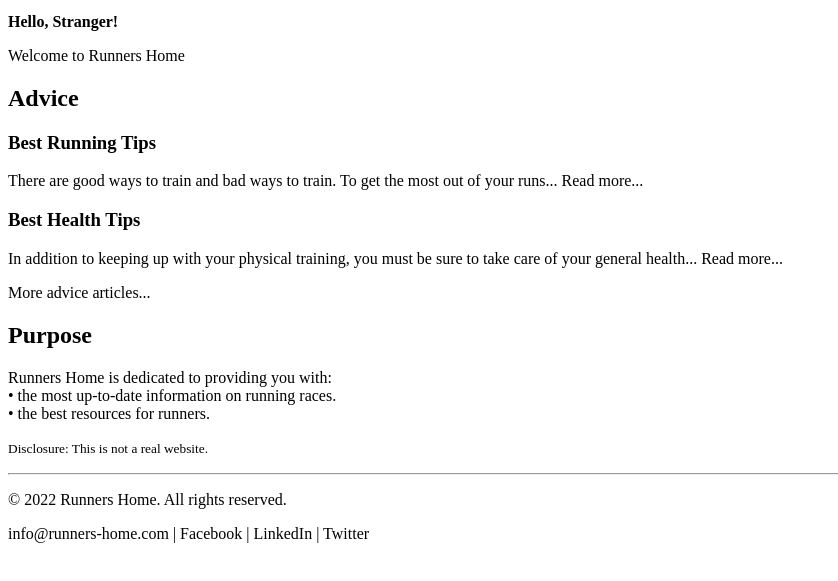
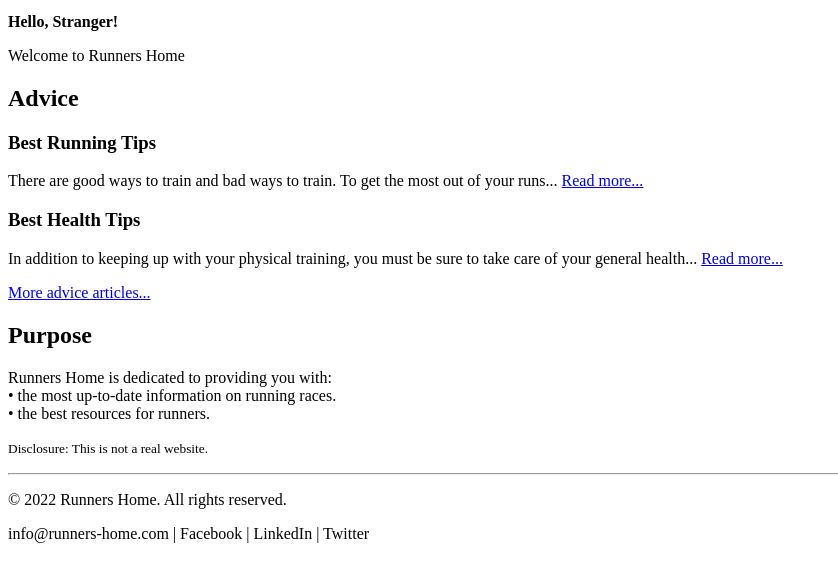
Before and after one commit to tlg-24-05-visa-sde-1/sd-links-exercise, a plain HTML site: page index.html in a window 1280 px wide. Shown: the part 101-682 px from the top of the page, without its empty margins (0-838 px from the left). Drawn offline with Linux system fonts and the light colour scheme.

Commit message:
added all links under Advice heading

```diff
--- a/index.html
+++ b/index.html
@@ -90,14 +90,30 @@
     <h3>Best Running Tips</h3>
     <p>
       There are good ways to train and bad ways to train. To get the most out of
-      your runs... Read more...
+      your runs...
+      <a
+        href="./advice/running-tips.html"
+        target="_blank"
+        rel="noopener noreferrer"
+        >Read more...</a
+      >
     </p>
     <h3>Best Health Tips</h3>
     <p>
       In addition to keeping up with your physical training, you must be sure to
-      take care of your general health... Read more...
+      take care of your general health...
+      <a
+        href="./advice/health-tips.html"
+        target="_blank"
+        rel="noopener noreferrer"
+        >Read more...</a
+      >
     </p>
-    <p>More advice articles...</p>
+    <p>
+      <a href="./advice/index.html" target="_blank" rel="noopener noreferrer"
+        >More advice articles...</a
+      >
+    </p>
     <h2>Purpose</h2>
     <p>
       Runners Home is dedicated to providing you with:<br />
```
